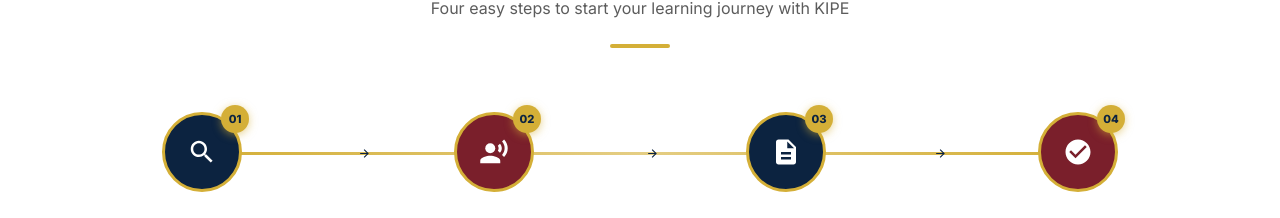
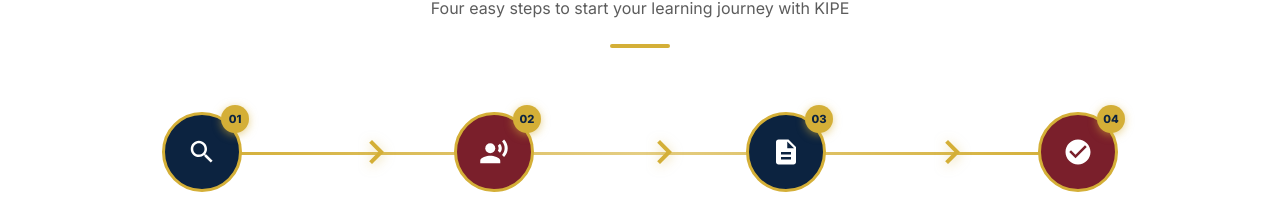
Before and after one commit to sriarpit/KIPE, a React (Vite) app: page / in a window 1280 px wide. Shown: the part 4780-4998 px from the top of the page. Built offline with nearby package versions, Linux system fonts and the light colour scheme.

Commit message:
Replace arrow dot with large ChevronRight icon on connector line

```diff
--- a/src/components/HowItWorks.jsx
+++ b/src/components/HowItWorks.jsx
@@ -5,7 +5,7 @@
 import RecordVoiceOverIcon from '@mui/icons-material/RecordVoiceOver';
 import DescriptionIcon from '@mui/icons-material/Description';
 import CheckCircleIcon from '@mui/icons-material/CheckCircle';
-import ArrowForwardIcon from '@mui/icons-material/ArrowForward';
+import ChevronRightIcon from '@mui/icons-material/ChevronRight';
 
 const steps = [
   {
@@ -192,18 +192,16 @@
               transition={{ duration: 0.4, delay: 0.6 + i * 0.15 }}
               style={{
                 position: 'absolute',
-                top: 29,
+                top: 16,
                 left: `${25 * (i + 1)}%`,
                 transform: 'translateX(-50%)',
                 zIndex: 3,
                 display: 'flex',
                 alignItems: 'center',
                 justifyContent: 'center',
-                width: 24,
-                height: 24,
               }}
             >
-              <ArrowForwardIcon style={{ fontSize: 13, color: '#0C2340' }} />
+              <ChevronRightIcon style={{ fontSize: 48, color: '#D4AF37', filter: 'drop-shadow(0 2px 6px rgba(212,175,55,0.5))' }} />
             </motion.div>
           ))}
 
```
